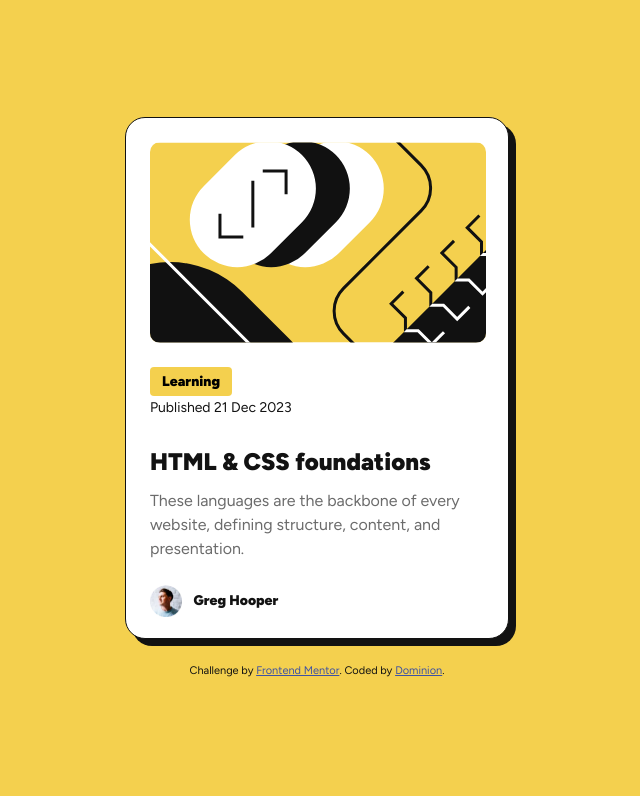
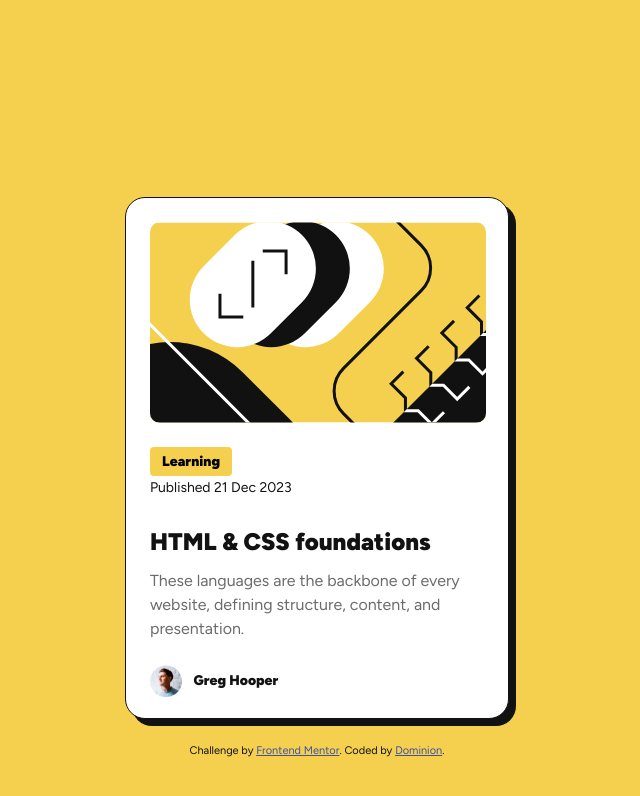
Before and after one commit to why-not-phoenix/frontend-mentor-blog-preview-card, a plain HTML site: page index.html in a window 1280 px wide. Shown: the whole page, without its empty margins (323-963 px from the left). Drawn offline with nearby package versions, Linux system fonts and the light colour scheme.

Commit message:
correction

```diff
--- a/styles.css
+++ b/styles.css
@@ -7,7 +7,7 @@ body {
     flex-direction: column;
     align-items: center;
     justify-content: center;
-    height: 100vh;
+    height: 960px;
     /* Fonts */
     font-size: 16px;
     font-family: "Figtree", sans-serif;
```
